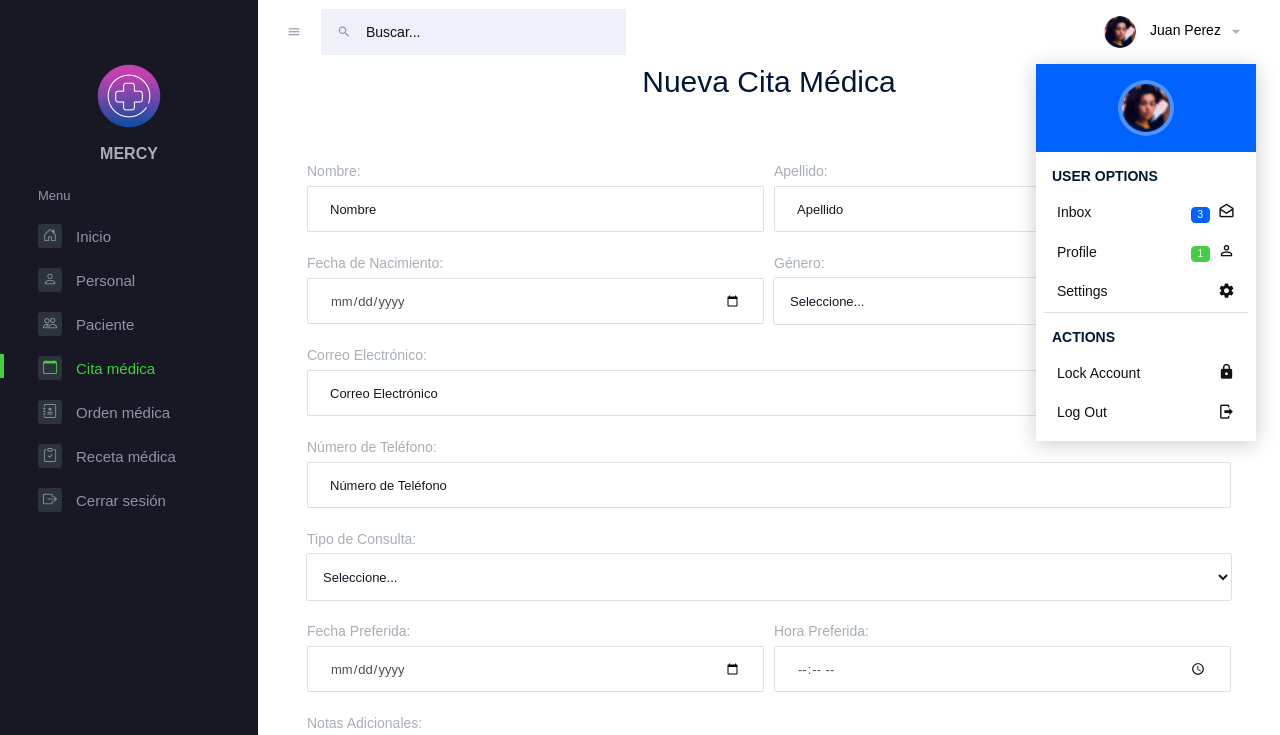
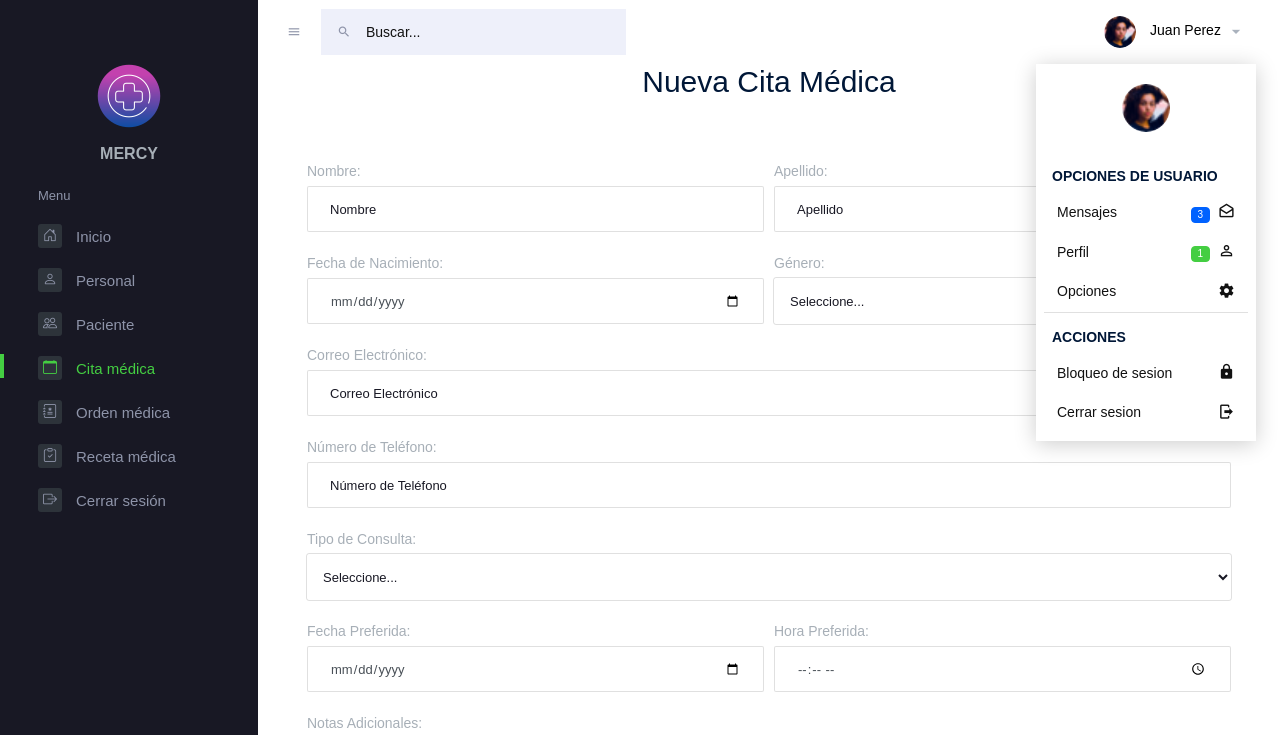
Before and after one commit to Marlonpro115/BOOTSTRAP, a plain HTML site: page proyecto6/citaMedica.html in a window 1280 px wide. Both pictures are taken after a click on the link "Juan Perez". Shown: the top 735 px of the page. Drawn offline with nearby package versions, Linux system fonts and the light colour scheme; a web font is replaced by a local one.

Commit message:
Update citaMedica.html

```diff
--- a/proyecto6/citaMedica.html
+++ b/proyecto6/citaMedica.html
@@ -49,15 +49,15 @@
                         </a>
                         <div class="dropdown-menu navbar-dropdown dropdown-menu-right p-0 border-0 font-size-sm"
                             aria-labelledby="profileDropdown" data-x-placement="bottom-end">
-                            <div class="p-3 text-center bg-primary">
+                            <div class="p-3 text-center perfil-color">
                                 <img class="img-avatar img-avatar48 img-avatar-thumb"
                                     src="assets/images/faces/face28.png" alt="">
                             </div>
                             <div class="p-2">
-                                <h5 class="dropdown-header text-uppercase pl-2 text-dark">User Options</h5>
+                                <h5 class="dropdown-header text-uppercase pl-2 text-dark">Opciones de usuario</h5>
                                 <a class="dropdown-item py-1 d-flex align-items-center justify-content-between"
                                     href="#">
-                                    <span>Inbox</span>
+                                    <span>Mensajes</span>
                                     <span class="p-0">
                                         <span class="badge badge-primary">3</span>
                                         <i class="mdi mdi-email-open-outline ml-1"></i>
@@ -65,7 +65,7 @@
                                 </a>
                                 <a class="dropdown-item py-1 d-flex align-items-center justify-content-between"
                                     href="#">
-                                    <span>Profile</span>
+                                    <span>Perfil</span>
                                     <span class="p-0">
                                         <span class="badge badge-success">1</span>
                                         <i class="mdi mdi-account-outline ml-1"></i>
@@ -73,19 +73,19 @@
                                 </a>
                                 <a class="dropdown-item py-1 d-flex align-items-center justify-content-between"
                                     href="javascript:void(0)">
-                                    <span>Settings</span>
+                                    <span>Opciones</span>
                                     <i class="mdi mdi-settings"></i>
                                 </a>
                                 <div role="separator" class="dropdown-divider"></div>
-                                <h5 class="dropdown-header text-uppercase  pl-2 text-dark mt-2">Actions</h5>
+                                <h5 class="dropdown-header text-uppercase  pl-2 text-dark mt-2">Acciones</h5>
                                 <a class="dropdown-item py-1 d-flex align-items-center justify-content-between"
                                     href="#">
-                                    <span>Lock Account</span>
+                                    <span>Bloqueo de sesion</span>
                                     <i class="mdi mdi-lock ml-1"></i>
                                 </a>
                                 <a class="dropdown-item py-1 d-flex align-items-center justify-content-between"
-                                    href="#">
-                                    <span>Log Out</span>
+                                    href="./login.html">
+                                    <span>Cerrar sesion</span>
                                     <i class="mdi mdi-logout ml-1"></i>
                                 </a>
                             </div>
```
